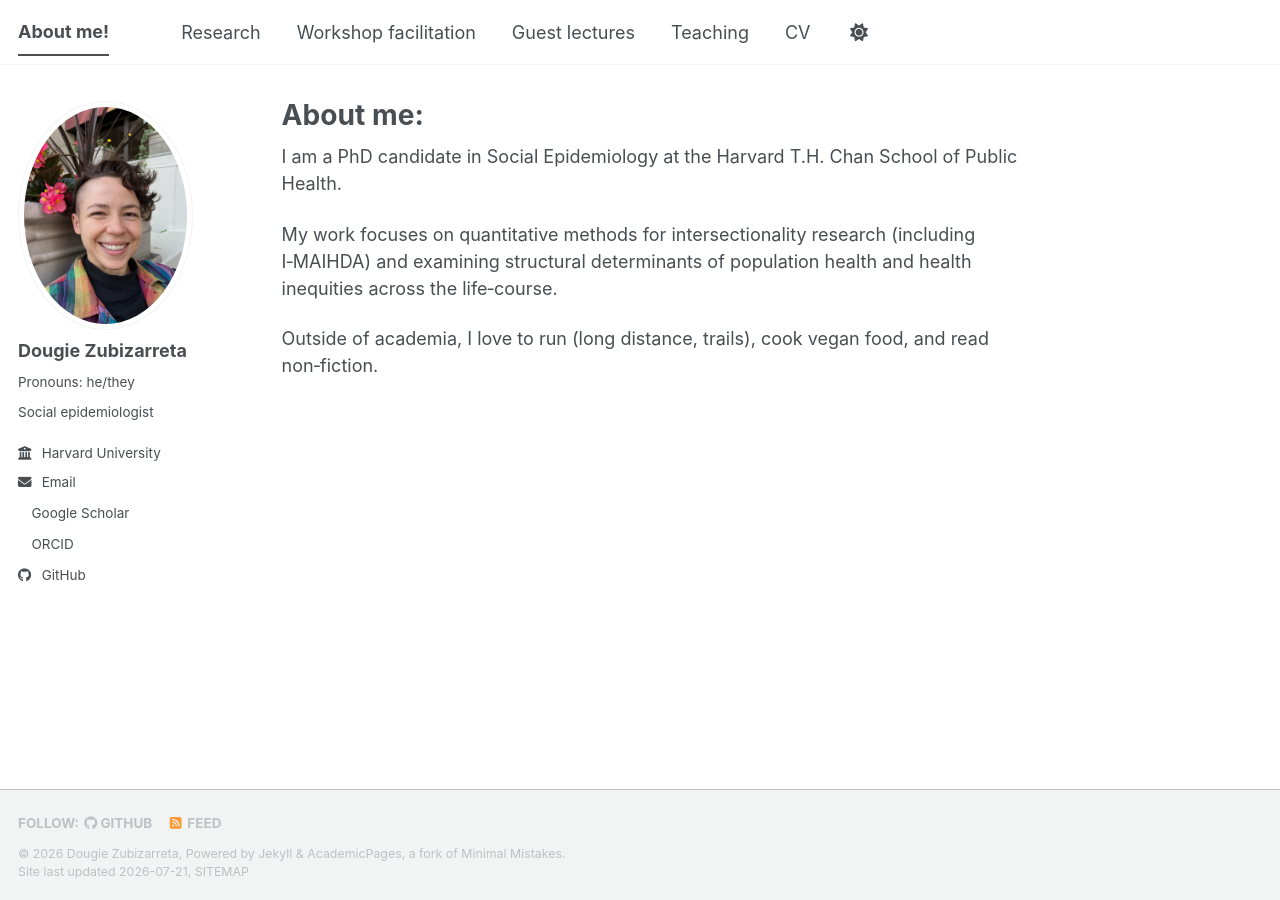
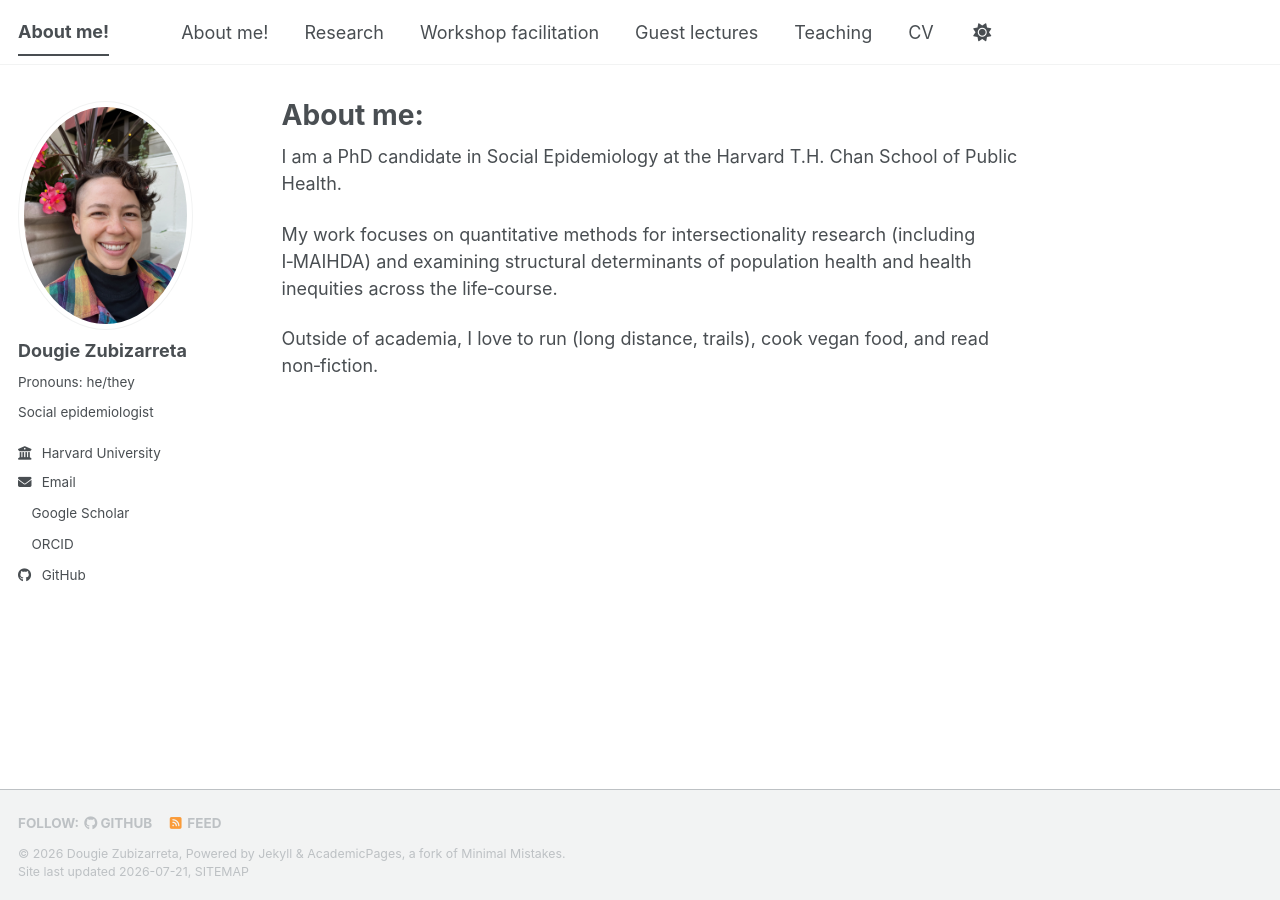
Before and after one commit to dougie-zubizarreta/dougie-zubizarreta.github.io, a Jekyll site: the page built from _pages/index.md, in a window 1280 px wide. Built offline with Jekyll 4.4.1, drawn with Linux system fonts in a browser that asks for light colours; a style sheet for code colours, icons or effects is not loaded.

Commit message:
Update navigation.yml

```diff
--- a/_data/navigation.yml
+++ b/_data/navigation.yml
@@ -8,6 +8,9 @@
 #      Markdown formatted page while the second is generated using JSON.
 
 main:
+  - title: "About me!"
+    url: /
+
   - title: "Research"
     url: /research/
 
```
